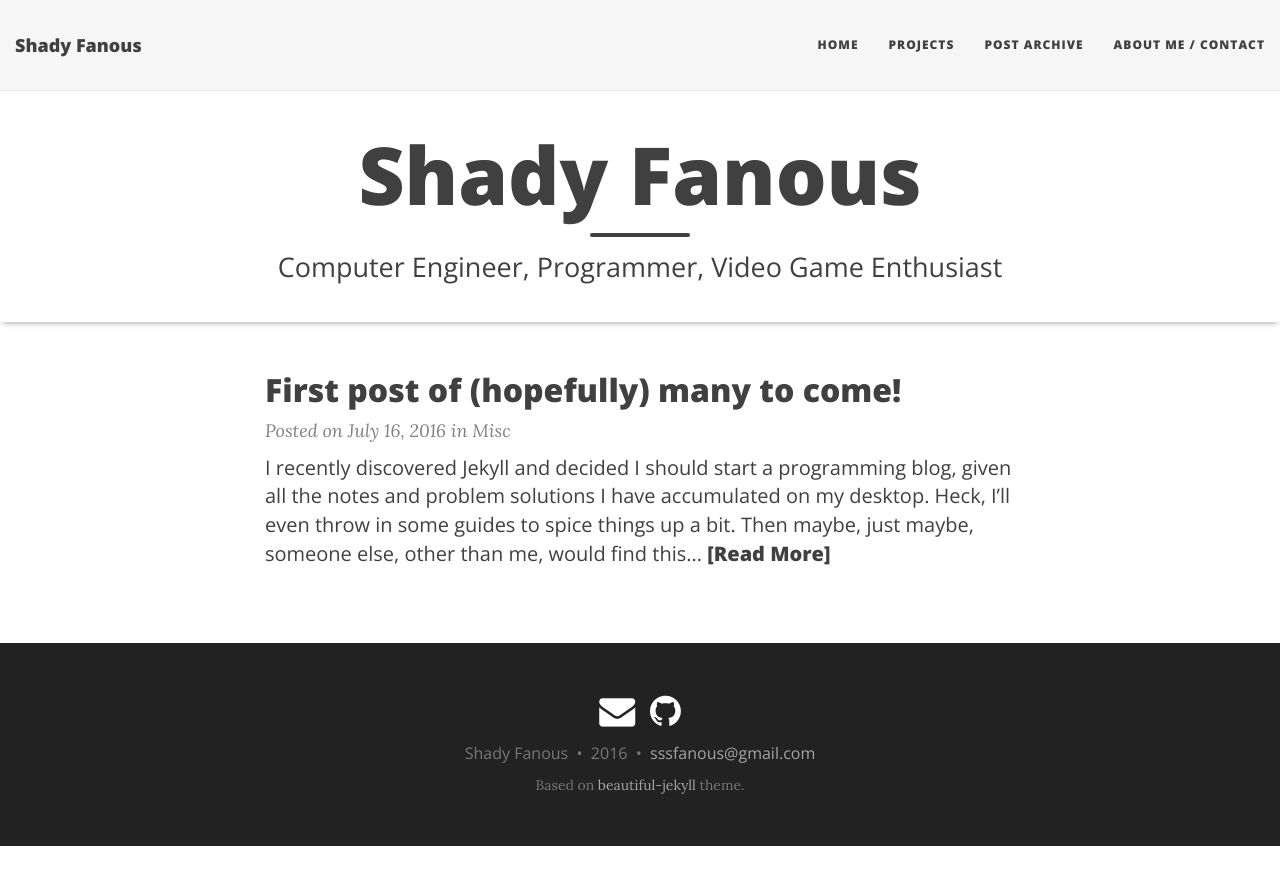
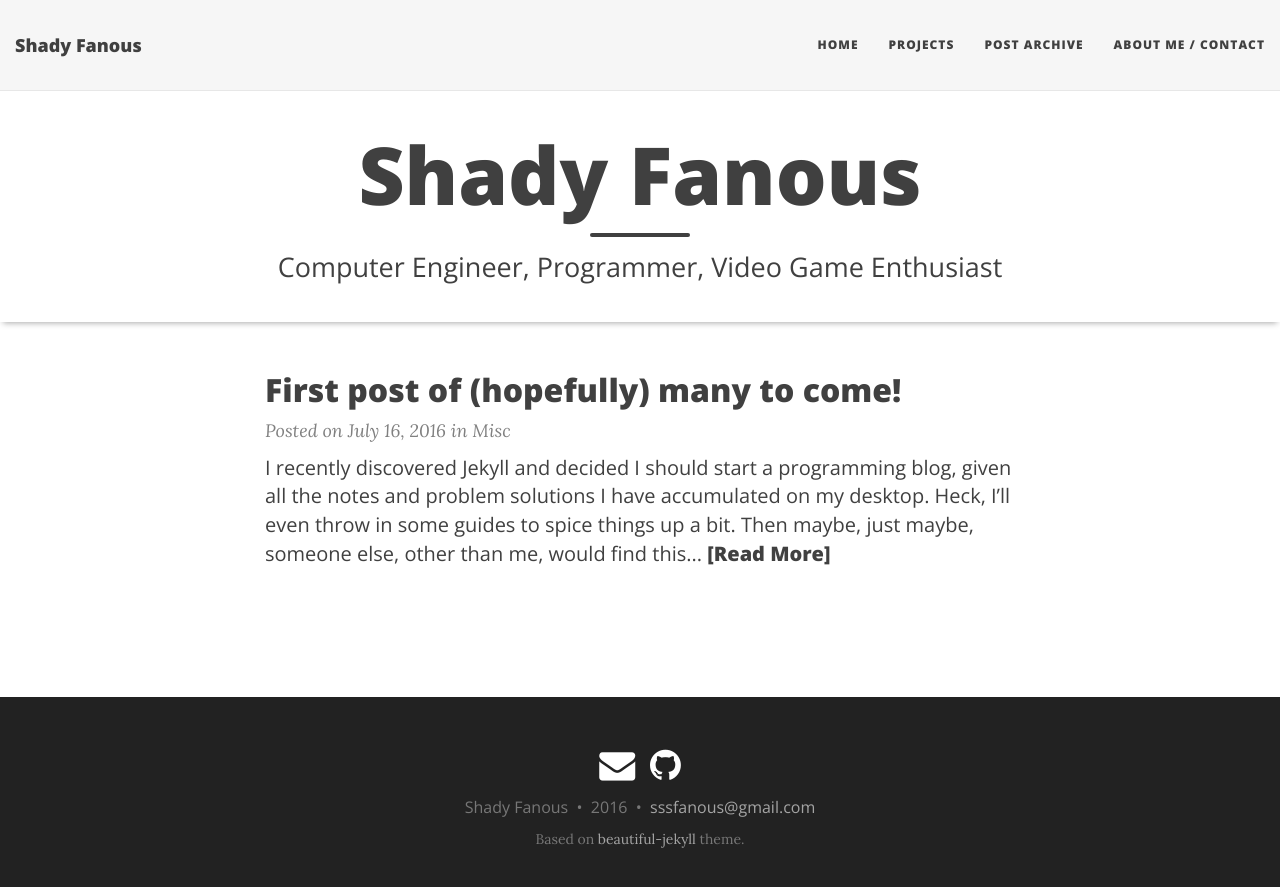
Before and after one commit to ShadyF/shadyf.github.io, a Jekyll site: the page built from index.html, in a window 1280 px wide. Shown: the top 887 px of the page. Built offline with Jekyll 4.4.1, drawn with Linux system fonts in a browser that asks for light colours; nearby versions of some CDN libraries; the list of posts is cut into pages by our own code.

Commit message:
Fixed empty space between footer and end of page when content is too small

```diff
--- a/assets/css/main.css
+++ b/assets/css/main.css
@@ -1,13 +1,25 @@
 @import url("pygment_highlights.css");
 
 /* --- General --- */
-
+html {
+    height: 100%;
+    min-height: 100%;
+}
 body {
     font-family: 'Lora', 'Times New Roman', serif;
     font-size: 20px;
     color: #404040;
+    background: #FFF;
+
+    /* Hardcoded for footer*/
     position: relative;
-    background: #FFF;
+    min-height: calc(100% - 282px);
+}
+
+@media only screen and (min-width: 768px) {
+    body {
+        min-height: calc(100% - 372px);
+    }
 }
 
 p {
@@ -275,8 +287,12 @@ footer {
     padding: 30px 0;
     background: #222;
     /*border-top: 1px #EAEAEA solid;*/
-    margin-top: 40px;
     font-size: 14px;
+
+    /* Hardcoded values to prevent empty space between footer and end of page */
+    position: absolute;
+    bottom: -202px;
+    width: 100%;
 }
 
 footer a {
@@ -302,6 +318,7 @@ footer .theme-by {
 @media only screen and (min-width: 768px) {
     footer {
         padding: 50px 0;
+        bottom: -242px;
     }
 
     footer .footer-links {
```
